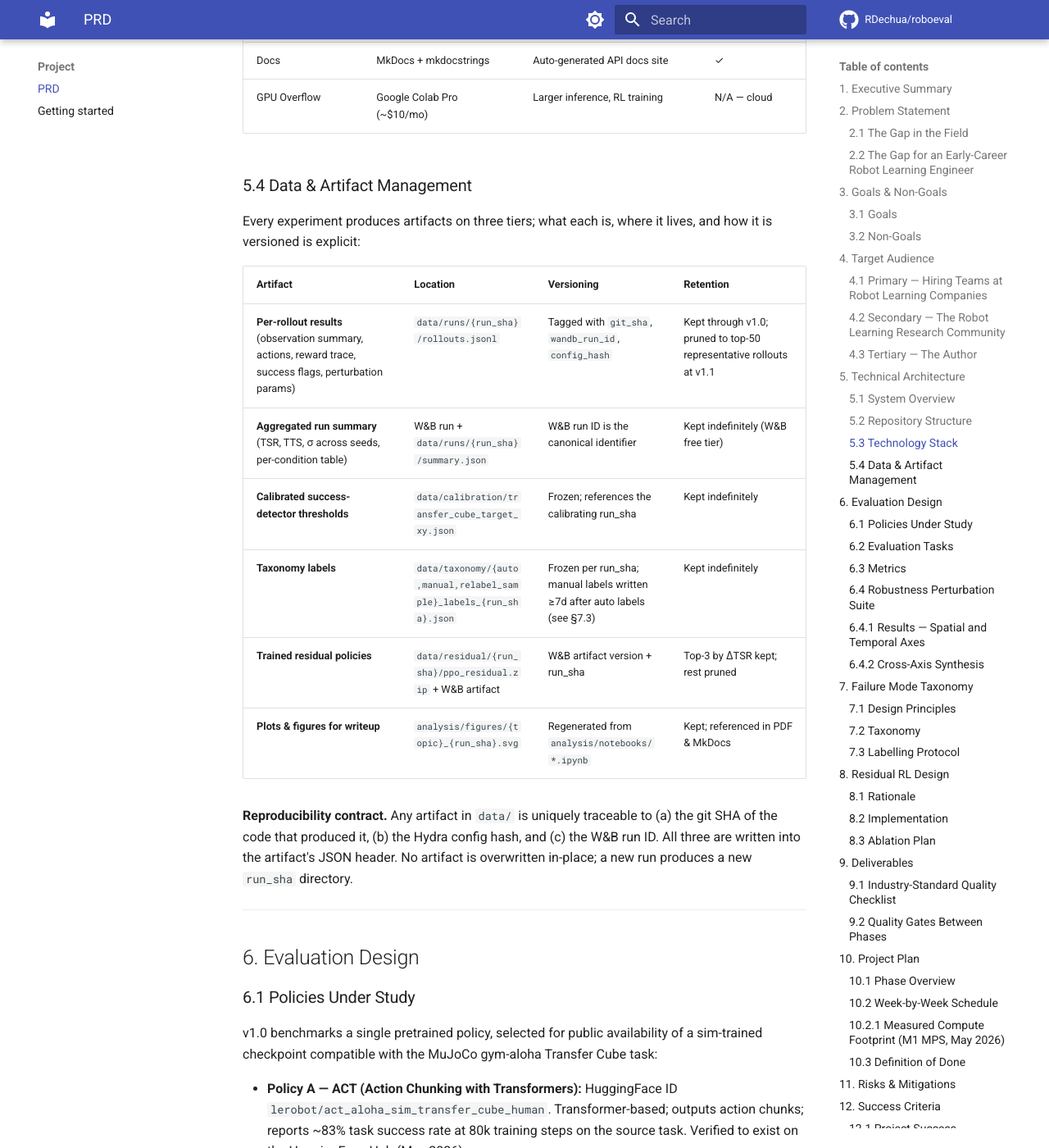
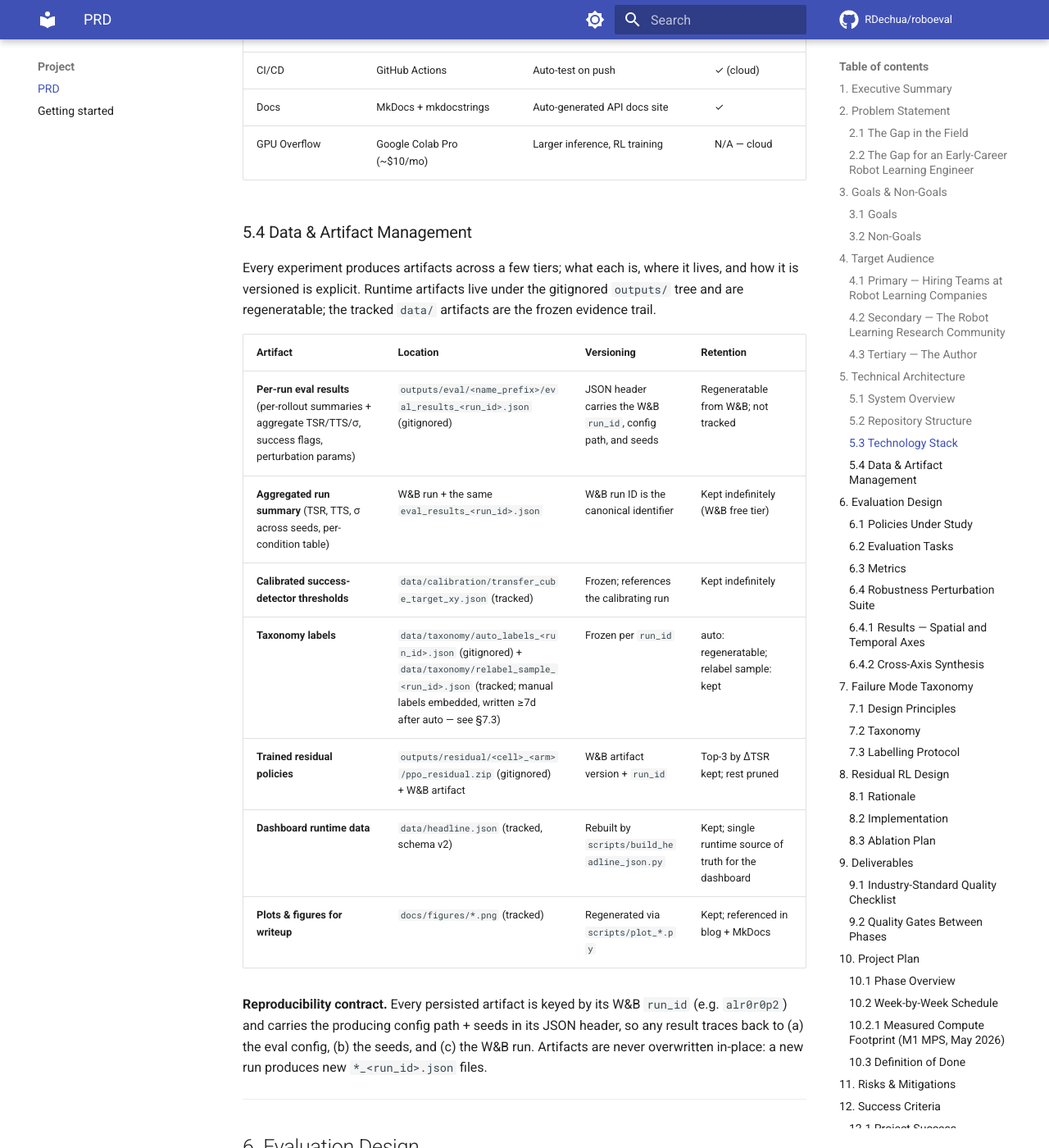
Before and after one commit to RDechua/roboeval, an MkDocs documentation site: the page built from docs/PRD.md, in a window 1280 px wide and 1400 px high, scrolled down 5507 px. Shown: the whole window at 82% size. Built offline with MkDocs 1.6.1 and Material for MkDocs 9.7.7, drawn with Linux system fonts in a browser that asks for light colours; comment, search, counter and statistics services are not loaded; some of the changed text lies outside the part shown.

Commit message:
docs(prd): prune §5.2/§5.4 artifact tree to real layout (add dashboard/, scripts/, outputs/; drop phantom data/runs, analysis/figures)

````diff
--- a/docs/PRD.md
+++ b/docs/PRD.md
@@ -140,22 +140,25 @@
 roboeval/
 ├── configs/              # Hydra YAML configs per experiment
 │   ├── baseline/         # Nominal eval configs (one per policy)
-│   ├── perturbation/     # Robustness suite configs
-│   └── residual/         # PPO fine-tuning configs
+│   ├── perturbation/     # Robustness suite configs (spatial + temporal)
+│   └── residual/         # PPO residual fine-tuning configs
 ├── roboeval/             # Core library (typed Python)
 │   ├── envs/             # Environment wrappers (Gymnasium API)
 │   ├── policies/         # Policy loader + inference wrappers
 │   ├── evaluation/       # Rollout engine, metric collectors, logger
-│   ├── taxonomy/         # Failure mode classifier
-│   └── residual/         # Residual RL trainer (SB3 PPO)
-├── analysis/             # Notebooks + Plotly dashboard
-├── data/                 # Frozen artifacts (see §5.4)
-│   ├── calibration/      # Calibrated success-detector thresholds
-│   ├── runs/             # Per-run rollout artifacts (jsonl)
-│   └── taxonomy/         # Auto + manual labels per run
-├── docs/                 # PRD, research log, MkDocs source
+│   ├── taxonomy/         # Failure-mode classifier
+│   ├── residual/         # Residual RL trainer (SB3 PPO)
+│   └── dashboard/        # Plotly/Dash data layer (Phase 5)
+├── scripts/              # Figure, relabel, and headline-build scripts
+├── analysis/             # Plotly/Dash app (deploys to HF Spaces)
+├── data/                 # Tracked artifacts (see §5.4)
+│   ├── calibration/      # Frozen success-detector thresholds
+│   ├── taxonomy/         # Per-run labels (auto + relabel sample)
+│   └── headline.json     # Dashboard runtime data (schema v2)
+├── outputs/              # Gitignored: per-run eval + training artifacts
+├── docs/                 # PRD, research log, figures, MkDocs source
 ├── tests/                # pytest unit + integration tests
-├── .github/workflows/    # CI: lint, type-check, smoke-test
+├── .github/workflows/    # CI (lint, type-check, pytest) + docs deploy
 ├── pyproject.toml        # Ruff, mypy, dependency config
 └── README.md
 ```
@@ -180,18 +183,19 @@
 
 ### 5.4 Data & Artifact Management
 
-Every experiment produces artifacts on three tiers; what each is, where it lives, and how it is versioned is explicit:
+Every experiment produces artifacts across a few tiers; what each is, where it lives, and how it is versioned is explicit. Runtime artifacts live under the gitignored `outputs/` tree and are regeneratable; the tracked `data/` artifacts are the frozen evidence trail.
 
 | Artifact | Location | Versioning | Retention |
 |---|---|---|---|
-| **Per-rollout results** (observation summary, actions, reward trace, success flags, perturbation params) | `data/runs/{run_sha}/rollouts.jsonl` | Tagged with `git_sha`, `wandb_run_id`, `config_hash` | Kept through v1.0; pruned to top-50 representative rollouts at v1.1 |
-| **Aggregated run summary** (TSR, TTS, σ across seeds, per-condition table) | W&B run + `data/runs/{run_sha}/summary.json` | W&B run ID is the canonical identifier | Kept indefinitely (W&B free tier) |
-| **Calibrated success-detector thresholds** | `data/calibration/transfer_cube_target_xy.json` | Frozen; references the calibrating run_sha | Kept indefinitely |
-| **Taxonomy labels** | `data/taxonomy/{auto,manual,relabel_sample}_labels_{run_sha}.json` | Frozen per run_sha; manual labels written ≥7d after auto labels (see §7.3) | Kept indefinitely |
-| **Trained residual policies** | `data/residual/{run_sha}/ppo_residual.zip` + W&B artifact | W&B artifact version + run_sha | Top-3 by ΔTSR kept; rest pruned |
-| **Plots & figures for writeup** | `analysis/figures/{topic}_{run_sha}.svg` | Regenerated from `analysis/notebooks/*.ipynb` | Kept; referenced in PDF & MkDocs |
+| **Per-run eval results** (per-rollout summaries + aggregate TSR/TTS/σ, success flags, perturbation params) | `outputs/eval/<name_prefix>/eval_results_<run_id>.json` (gitignored) | JSON header carries the W&B `run_id`, config path, and seeds | Regeneratable from W&B; not tracked |
+| **Aggregated run summary** (TSR, TTS, σ across seeds, per-condition table) | W&B run + the same `eval_results_<run_id>.json` | W&B run ID is the canonical identifier | Kept indefinitely (W&B free tier) |
+| **Calibrated success-detector thresholds** | `data/calibration/transfer_cube_target_xy.json` (tracked) | Frozen; references the calibrating run | Kept indefinitely |
+| **Taxonomy labels** | `data/taxonomy/auto_labels_<run_id>.json` (gitignored) + `data/taxonomy/relabel_sample_<run_id>.json` (tracked; manual labels embedded, written ≥7d after auto — see §7.3) | Frozen per `run_id` | auto: regeneratable; relabel sample: kept |
+| **Trained residual policies** | `outputs/residual/<cell>_<arm>/ppo_residual.zip` (gitignored) + W&B artifact | W&B artifact version + `run_id` | Top-3 by ΔTSR kept; rest pruned |
+| **Dashboard runtime data** | `data/headline.json` (tracked, schema v2) | Rebuilt by `scripts/build_headline_json.py` | Kept; single runtime source of truth for the dashboard |
+| **Plots & figures for writeup** | `docs/figures/*.png` (tracked) | Regenerated via `scripts/plot_*.py` | Kept; referenced in blog + MkDocs |
 
-**Reproducibility contract.** Any artifact in `data/` is uniquely traceable to (a) the git SHA of the code that produced it, (b) the Hydra config hash, and (c) the W&B run ID. All three are written into the artifact's JSON header. No artifact is overwritten in-place; a new run produces a new `run_sha` directory.
+**Reproducibility contract.** Every persisted artifact is keyed by its W&B `run_id` (e.g. `alr0r0p2`) and carries the producing config path + seeds in its JSON header, so any result traces back to (a) the eval config, (b) the seeds, and (c) the W&B run. Artifacts are never overwritten in-place: a new run produces new `*_<run_id>.json` files.
 
 ---
 
````
